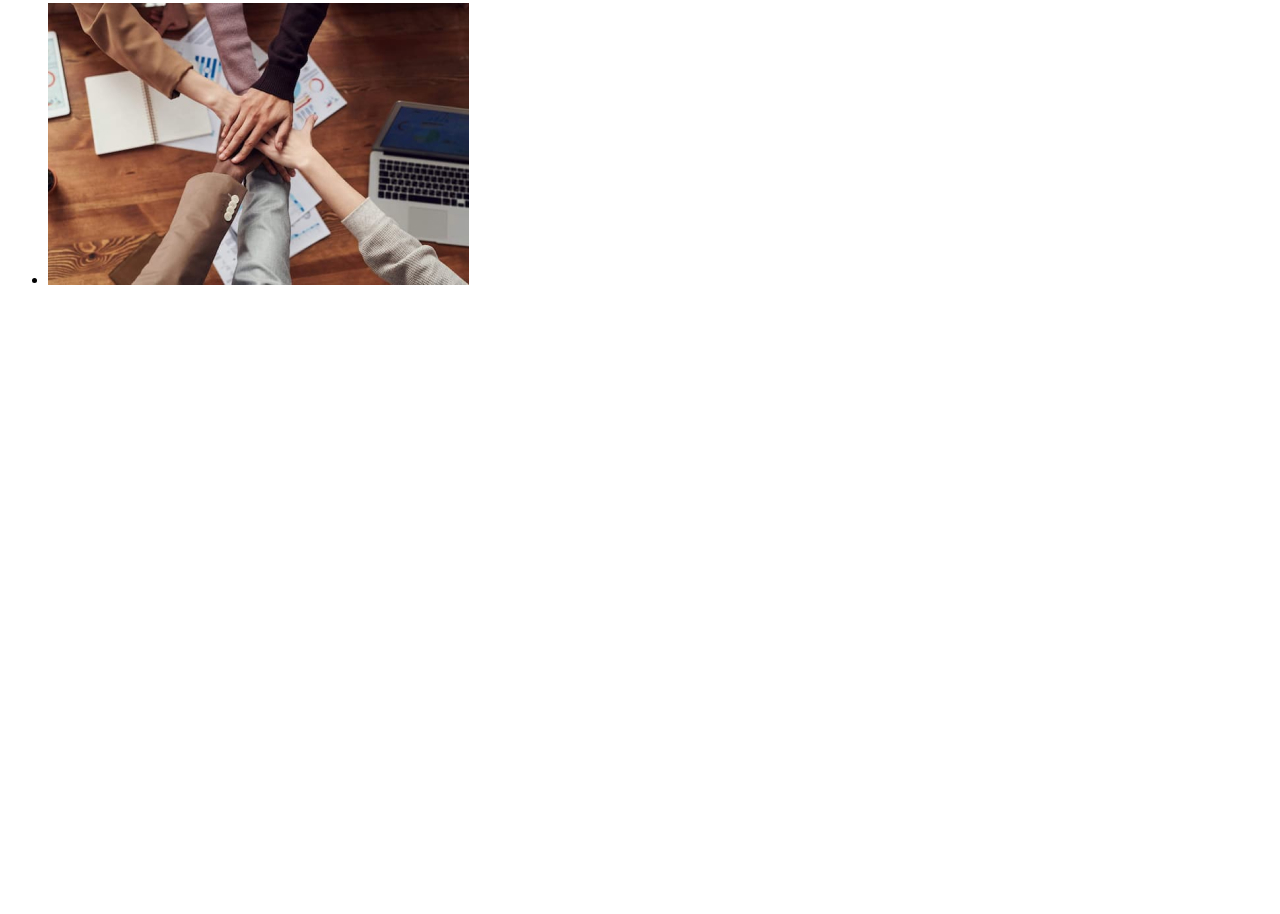
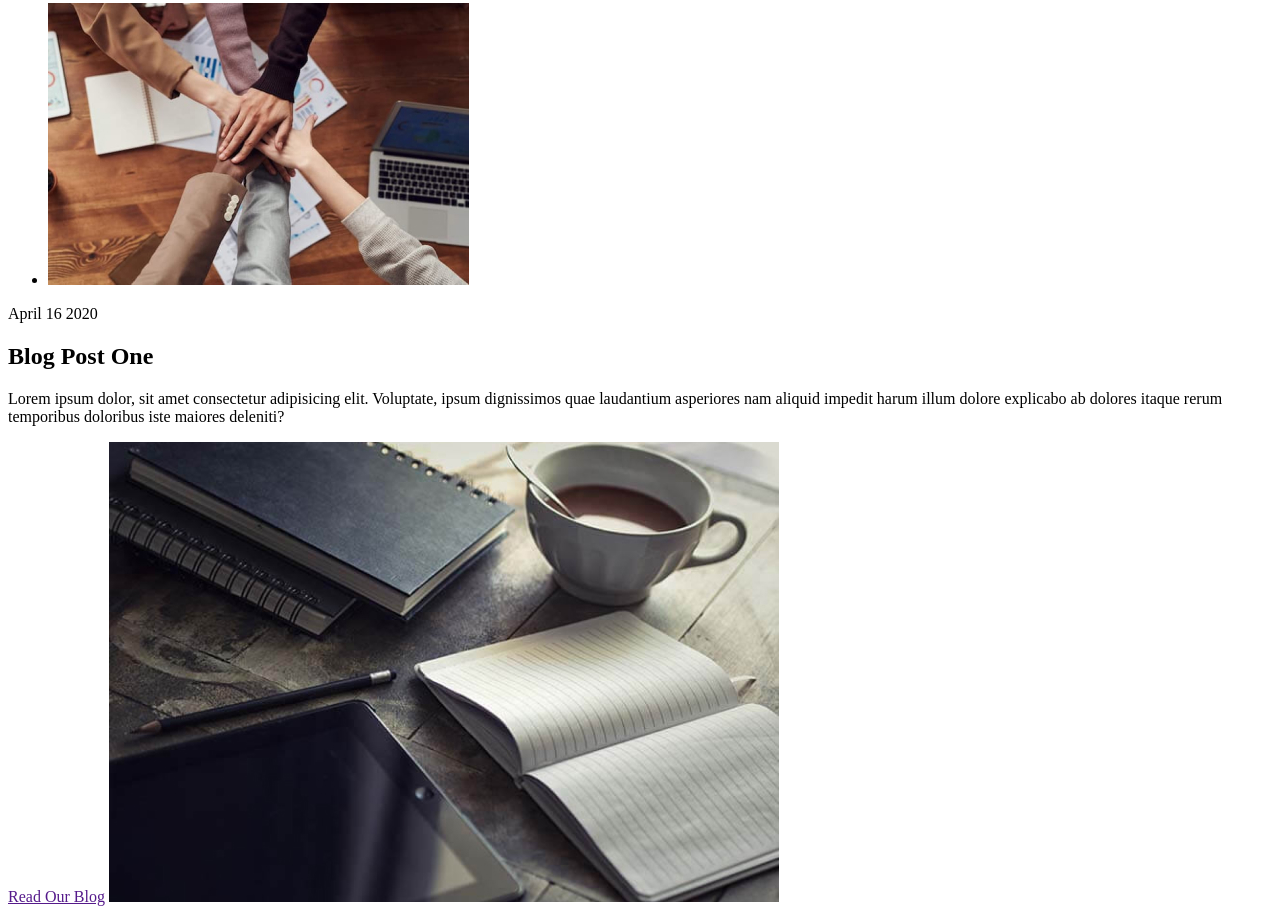
Before and after one commit to YuriiM-Owl/blended-05-06-chapter1, a plain HTML site: page index.html in a window 1280 px wide. Shown: the part 2468-3382 px from the top of the page. Before the commit the page ends 2773 px from the top, so only its background shows below. Drawn offline with Linux system fonts and the light colour scheme.

Commit message:
added blog section markup

```diff
--- a/index.html
+++ b/index.html
@@ -107,6 +107,24 @@
           </li>
         </ul>
       </section>
+      <section class="blog-section">
+        <p class="subtitle">April 16 2020</p>
+        <h2 class="blog-title">Blog Post One</h2>
+        <p class="blog-text">
+          Lorem ipsum dolor, sit amet consectetur adipisicing elit. Voluptate,
+          ipsum dignissimos quae laudantium asperiores nam aliquid impedit harum
+          illum dolore explicabo ab dolores itaque rerum temporibus doloribus
+          iste maiores deleniti?
+        </p>
+        <a href="" class="blog-link">Read Our Blog</a>
+        <img
+          src="./img/blog1.jpg"
+          alt="notes on the table"
+          class="blog-img"
+          width="670"
+          height="460"
+        />
+      </section>
     </main>
     <footer class="page-footer"></footer>
   </body>
```
Also changed, not shown: img/blog1.jpg (added).
